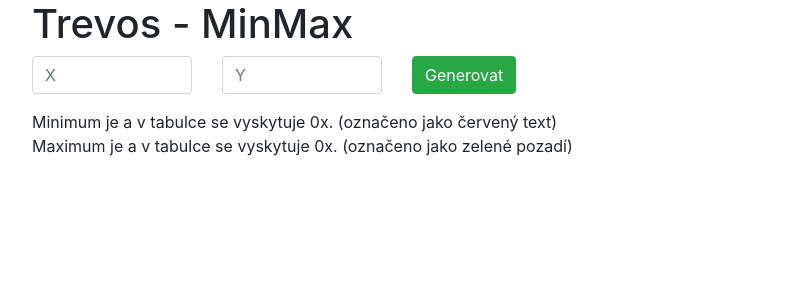
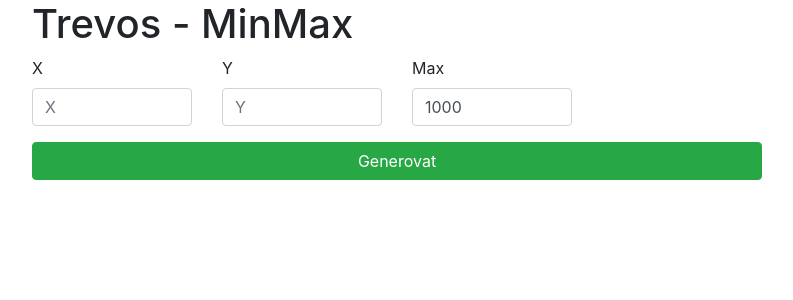
Before and after one commit to kejlicz/trevos-minmax, a PHP site: page / in a window 1280 px wide. Shown: the top 300 px of the page, without its empty margins (53-846 px from the left). Run offline with PHP 8.4, Linux system fonts and the light colour scheme.

Commit message:
Přidána možnost volby maximálního náhodného čísla + drobné opravy

```diff
--- a/index.php
+++ b/index.php
@@ -10,7 +10,7 @@ $minMax = new \Trevos\MinMax();
           integrity="sha384-TX8t27EcRE3e/ihU7zmQxVncDAy5uIKz4rEkgIXeMed4M0jlfIDPvg6uqKI2xXr2" crossorigin="anonymous">
 
     <title>Trevos - MinMax</title>
-    <?php echo $minMax->proccessForm();?>
+    <?php $minMax->proccessForm();?>
 
 </head>
 <body>
--- a/src/MinMax.php
+++ b/src/MinMax.php
@@ -8,9 +8,9 @@ namespace Trevos;
  */
 class MinMax
 {
-    private $matrix;
-    private $x;
-    private $y;
+    private $matrix = null;
+    private $x = null;
+    private $y = null;
     private $minimum;
     private $maximum;
     private $minimumValues = [];
@@ -58,28 +58,35 @@ class MinMax
     {
         return '<form method="post">
     <div class="form-group row">
-
         <div class="col-md-2">
-            <input required name="x" class="form-control" type="number" placeholder="X" min="2" max="12" value="' . (isset($_POST['x']) ?  $_POST['x'] : null )  . '">
+            <label for="x">X</label>
+            <input required name="x" id="x" class="form-control" type="number" placeholder="X" min="1" max="12" value="' . $this->x . '">
+        </div>
+        <div class="col-md-2">
+            <label for="y">Y</label>
+            <input required name="y" id="y" type="number" class="form-control" placeholder="Y" min="1" value="' . $this->y . '" >
+        </div>
+        <div class="col-md-2">
+            <label for="max">Max</label>
+            <input required name="max" id="max" min="0" type="number" class="form-control"  value="' . $this->maximalRandomNumber . '" >
+        </div>
     </div>
 
-        <div class="col-md-2">
-            <input required name="y" type="number" class="form-control" placeholder="Y" min="2" value="' . (isset($_POST['y']) ?  $_POST['y'] : null )  . '" >
+    <div class="form-group row">
+        <div class="col-md-8">
+            <input name="submit" type="submit" class="btn btn-success btn-block" value="Generovat" >
+        </div>
     </div>
 
-        <div class="col-md-3">
-            <input name="submit" type="submit" class="btn btn-success" value="Generovat" >
-        </div>
-
-    </div>
 </form>';
     }
 
     public function proccessForm()
     {
         if (isset($_POST['submit'])) {
-            $this->x = $_POST['x'];
-            $this->y = $_POST['y'];
+            $this->x = (int)$_POST['x'];
+            $this->y = (int)$_POST['y'];
+            $this->maximalRandomNumber = (int)$_POST['max'];
 
             $this->generateMatrix();
         }
@@ -88,11 +95,12 @@ class MinMax
     public function renderMatrix()
     {
         $html = '';
+        if ($this->matrix) {
             $html .= '<div class="row">';
-        $html .= '<div class="col-md-12">';
-        $html .= 'Minimum je ' . $this->minimum . ' a v tabulce se vyskytuje ' . count($this->minimumValues) . 'x. (označeno jako červený text)';
-        $html .= '<br>Maximum je ' . $this->maximum . ' a v tabulce se vyskytuje ' . count($this->maximumValues) . 'x. (označeno jako zelené pozadí)';
-        $html .= '</div>';
+            $html .= '    <div class="col-md-12">';
+            $html .= '        Minimum je ' . $this->minimum . ' a v tabulce se vyskytuje ' . count($this->minimumValues) . 'x. (označeno jako červený text)';
+            $html .= '        <br>Maximum je ' . $this->maximum . ' a v tabulce se vyskytuje ' . count($this->maximumValues) . 'x. (označeno jako zelené pozadí)';
+            $html .= '    </div>';
             $html .= '</div>';
 
             for ($y = 1; $y <= $this->y; $y++) {
@@ -107,9 +115,8 @@ class MinMax
                     $html .= '</div>';
                 }
                 $html .= '</div>';
-
             }
-
+        }
         return $html;
     }
 
```
Lines whose indentation alone changed are shown as unchanged.
